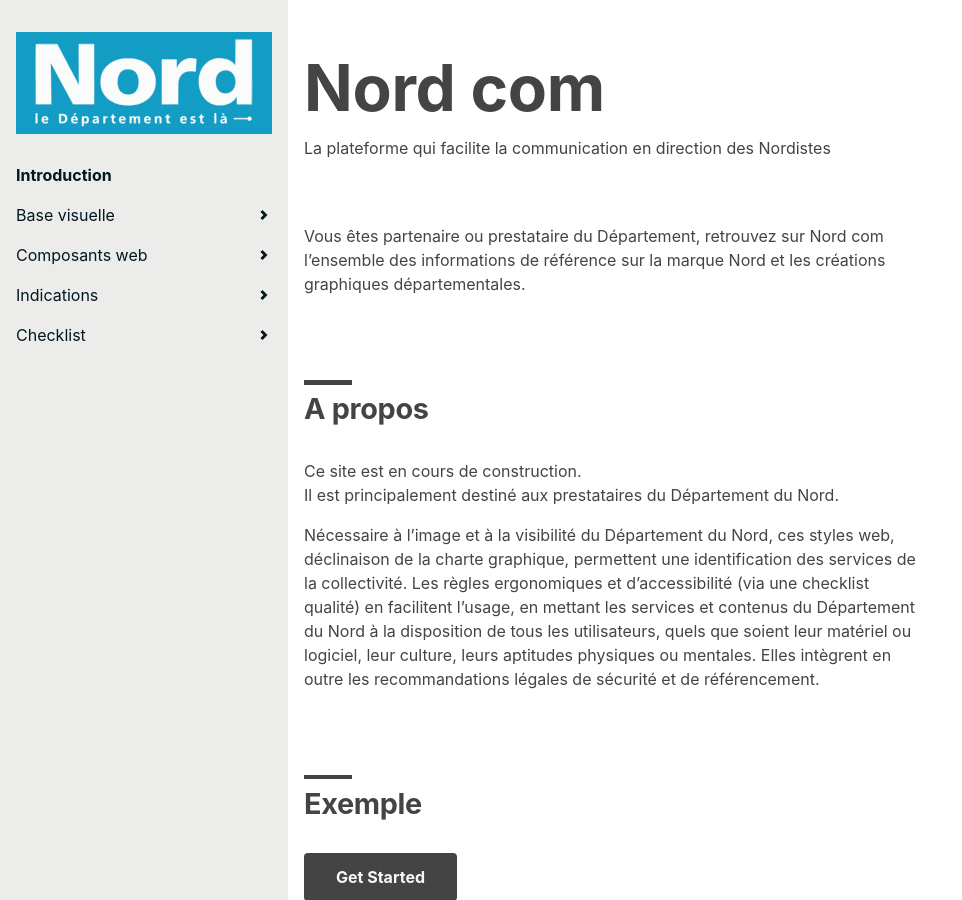
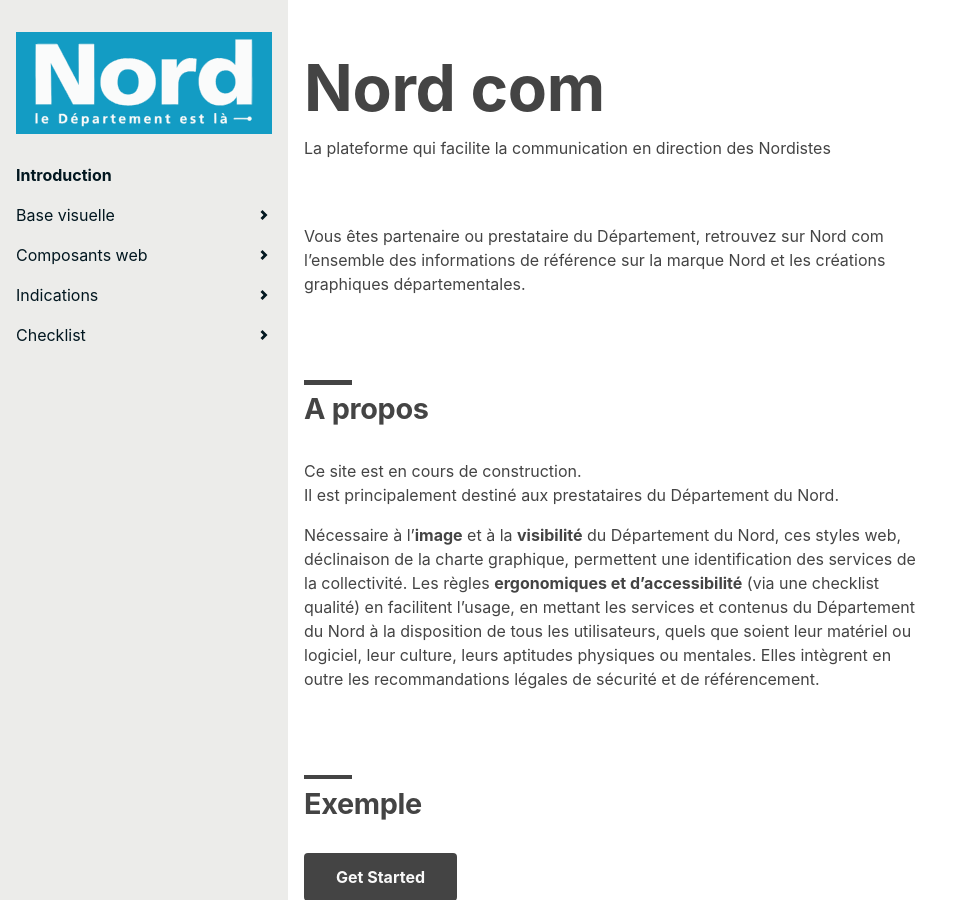
Before and after one commit to LJ59/d59-system, a Jekyll site: the page built from index.md, in a window 1280 px wide and 900 px high. Shown: the whole window, without its empty margins (0-962 px from the left). Built offline with Jekyll 4.4.1, drawn with Linux system fonts in a browser that asks for light colours.

```diff
--- a/index.md
+++ b/index.md
@@ -10,7 +10,7 @@ Vous êtes partenaire ou prestataire du Département, retrouvez sur Nord com l
 Ce site est en cours de construction.
 Il est principalement destiné aux prestataires du Département du Nord.
 
-Nécessaire à l'image et à la visibilité du Département du Nord, ces styles web, déclinaison de la charte graphique, permettent une identification des services de la collectivité. Les règles ergonomiques et d'accessibilité (via une checklist qualité) en facilitent l'usage, en mettant les services et contenus du Département du Nord à la disposition de tous les utilisateurs, quels que soient leur matériel ou logiciel, leur culture, leurs aptitudes physiques ou mentales. Elles intègrent en outre les recommandations légales de sécurité et de référencement.
+Nécessaire à l'**image** et à la **visibilité** du Département du Nord, ces styles web, déclinaison de la charte graphique, permettent une identification des services de la collectivité. Les règles **ergonomiques et d'accessibilité** (via une checklist qualité) en facilitent l'usage, en mettant les services et contenus du Département du Nord à la disposition de tous les utilisateurs, quels que soient leur matériel ou logiciel, leur culture, leurs aptitudes physiques ou mentales. Elles intègrent en outre les recommandations légales de sécurité et de référencement.
 
 ## Exemple
 
```
